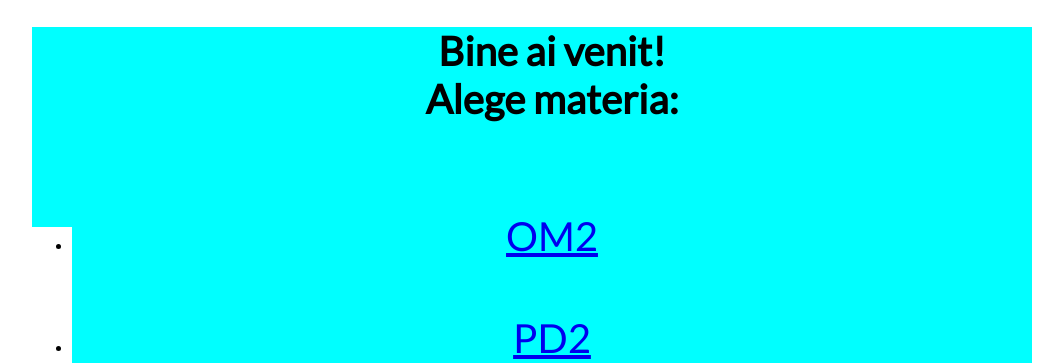
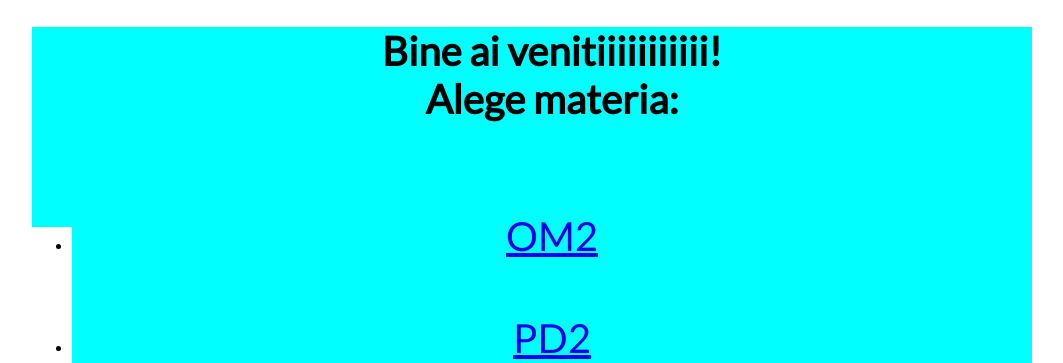
Before and after one commit to dragos1993/site, a PHP site: page / in a window 1280 px wide. Shown: the part 250-613 px from the top of the page, without its empty margins (108-1171 px from the left). Run offline with PHP 8.4, Linux system fonts and the light colour scheme; some libraries are stand-ins or nearby versions.

Commit message:
dragos1993

```diff
--- a/php-helloworld/index.php
+++ b/php-helloworld/index.php
@@ -20,7 +20,7 @@
         <div class="login">
             <div class="container">
             <ul>
-            <h1>Bine ai venit!<br>Alege materia:</h1><br><br><br>
+            <h1>Bine ai venitiiiiiiiiiii!<br>Alege materia:</h1><br><br><br>
                      <div class="nav">
                    <li><a href="OM-selectare.php"> OM2 </a></li><br><br><br>
                    <li><a href="PD2.php"> PD2 </a></li><br><br><br>
```
